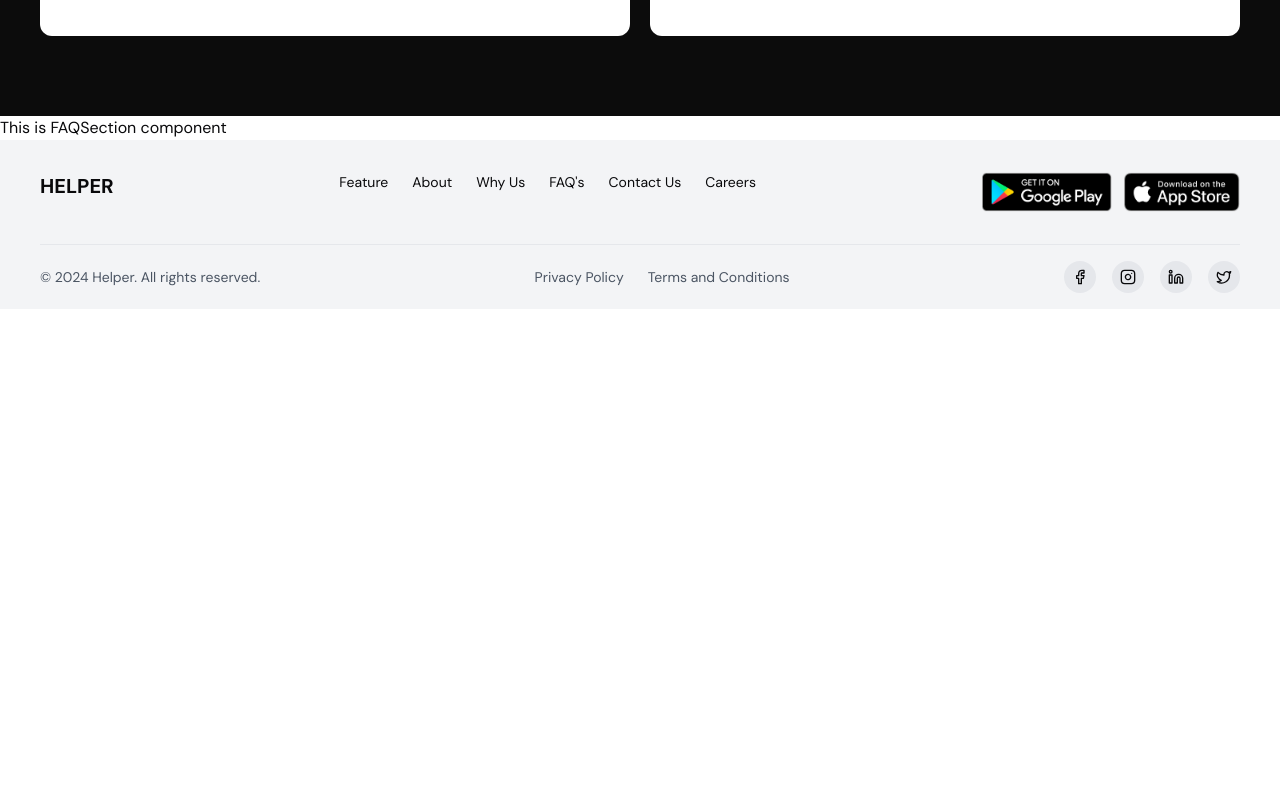
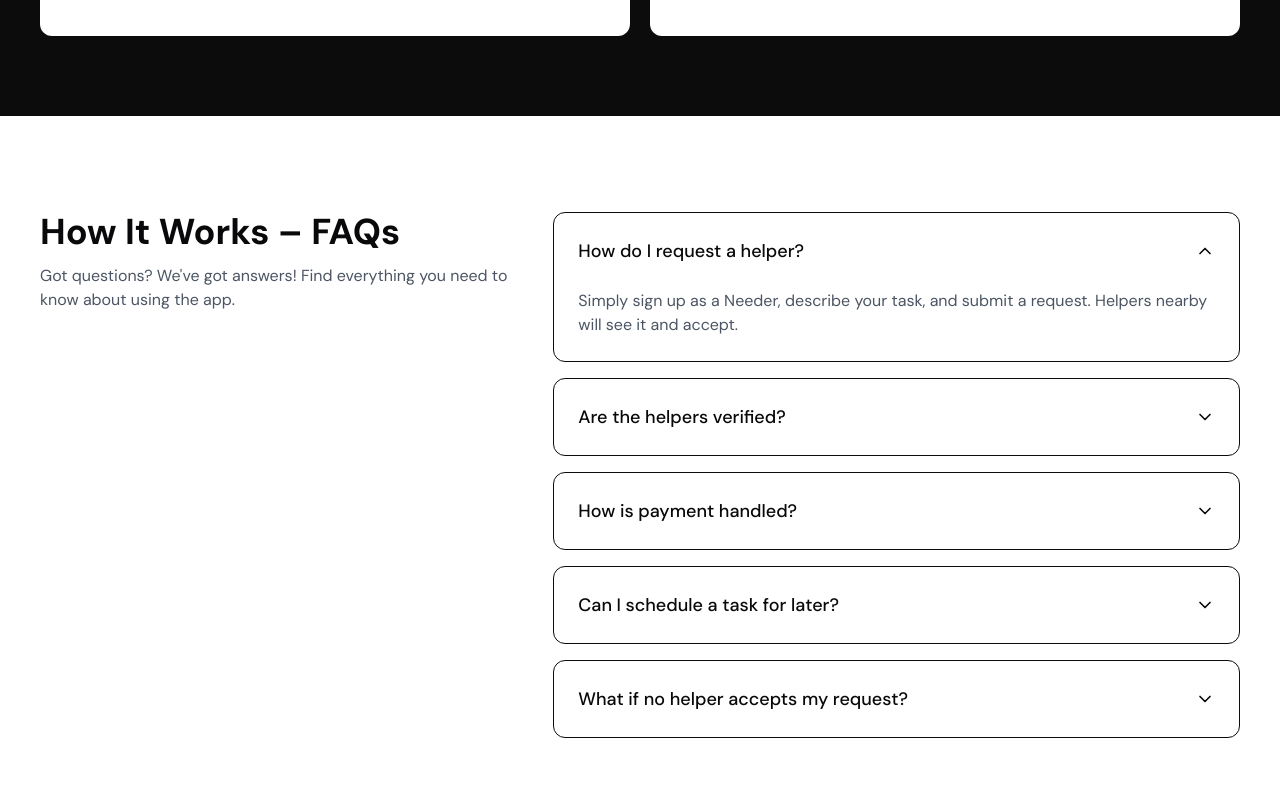
Before and after one commit to MehediMehad/horphe_ovono, a Next.js app: page / in a window 1280 px wide. Shown: the part 4426-5220 px from the top of the page. Before the commit the page ends 4735 px from the top, so only its background shows below. Built offline with nearby package versions, Linux system fonts and the light colour scheme.

Commit message:
FAQ Section

```diff
--- a/src/components/modules/CommonLayout/Contact/LandingPage/FAQSection.tsx
+++ b/src/components/modules/CommonLayout/Contact/LandingPage/FAQSection.tsx
@@ -1,9 +1,88 @@
-const FAQSection = () => {
+"use client"
+
+import { useState } from "react"
+import { ChevronDown, ChevronUp } from "lucide-react"
+
+type FAQItem = {
+  question: string
+  answer: string
+}
+
+const faqs: FAQItem[] = [
+  {
+    question: "How do I request a helper?",
+    answer:
+      "Simply sign up as a Needer, describe your task, and submit a request. Helpers nearby will see it and accept.",
+  },
+  {
+    question: "Are the helpers verified?",
+    answer:
+      "Yes, all helpers go through a verification process that includes ID verification, background checks, and reviews from other users to ensure safety and reliability.",
+  },
+  {
+    question: "How is payment handled?",
+    answer:
+      "Payments are processed securely through our platform. You can add your preferred payment method in the app, and you'll only be charged once the task is completed to your satisfaction.",
+  },
+  {
+    question: "Can I schedule a task for later?",
+    answer:
+      "You can schedule tasks in advance by selecting your preferred date and time when creating your request. Helpers can then see and accept these future tasks.",
+  },
+  {
+    question: "What if no helper accepts my request?",
+    answer:
+      "If your request isn't accepted within a reasonable time, you can adjust the task details or price to make it more attractive. Our system will also suggest improvements to increase your chances of finding a helper.",
+  },
+]
+
+export default function FAQSection() {
+  const [openIndex, setOpenIndex] = useState(0)
+
+  const toggleFAQ = (index: number) => {
+    setOpenIndex(openIndex === index ? -1 : index)
+  }
+
   return (
-    <div>
-      <h1>This is FAQSection component</h1>
-    </div>
-  );
-};
+    <section className="w-full py-12 md:py-24 bg-white">
+      <div className="max-w-[1200px] mx-auto">
+        <div className="grid md:grid-cols-12 gap-8 px-4 md:px-4 lg:px-0">
+          {/* Left column - Title */}
+          <div className="md:col-span-5">
+            <h2 className="text-3xl md:text-4xl font-bold mb-3">How It Works – FAQs</h2>
+            <p className="text-gray-600">
+              Got questions? We've got answers! Find everything you need to know about using the app.
+            </p>
+          </div>
 
-export default FAQSection;
+          {/* Right column - FAQ items */}
+          <div className="md:col-span-7">
+            <div className="space-y-4">
+              {faqs.map((faq, index) => (
+                <div key={index} className="border border-[#0C0C0C] rounded-xl overflow-hidden">
+                  <button
+                    className="w-full flex items-center justify-between p-4 md:p-6 text-left"
+                    onClick={() => toggleFAQ(index)}
+                    aria-expanded={openIndex === index}
+                  >
+                    <span className="font-medium text-base md:text-lg">{faq.question}</span>
+                    {openIndex === index ? (
+                      <ChevronUp className="h-5 w-5 flex-shrink-0" />
+                    ) : (
+                      <ChevronDown className="h-5 w-5 flex-shrink-0" />
+                    )}
+                  </button>
+                  {openIndex === index && (
+                    <div className="px-4 md:px-6 pb-4 md:pb-6">
+                      <p className="text-gray-600">{faq.answer}</p>
+                    </div>
+                  )}
+                </div>
+              ))}
+            </div>
+          </div>
+        </div>
+      </div>
+    </section>
+  )
+}
```
